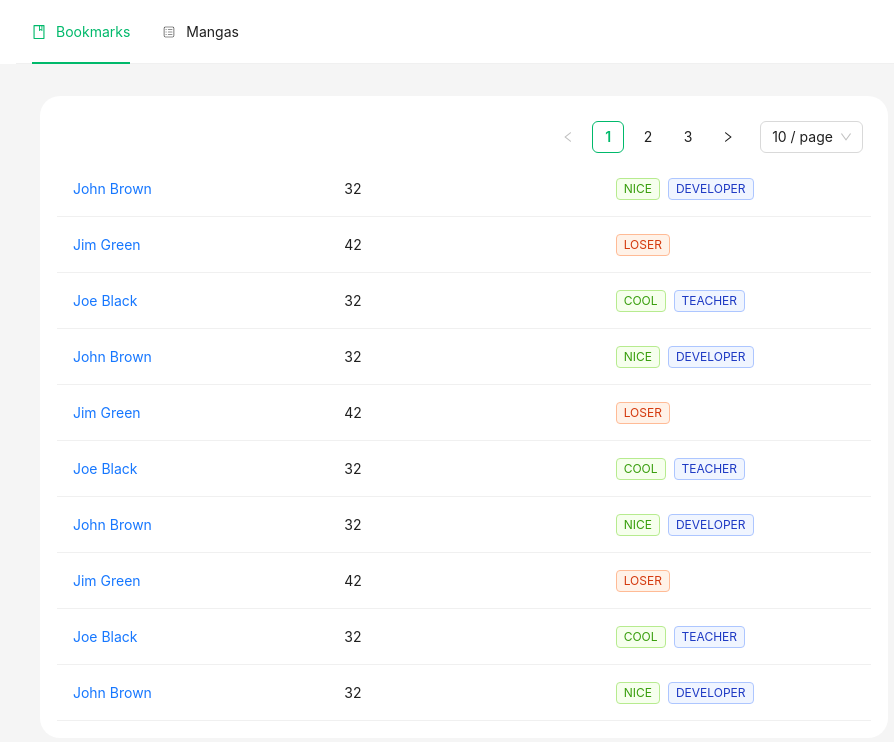
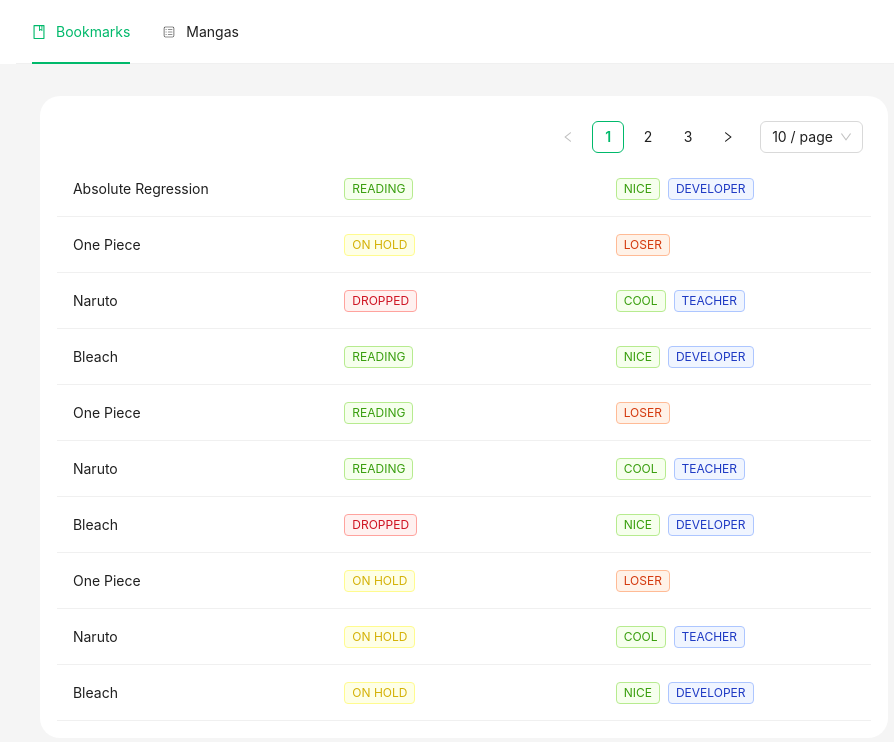
Before and after one commit to Maxikk26/manga-bookmarker-web, a Next.js app: page /bookmarks in a window 1280 px wide. Shown: the top 742 px of the page, without its empty margins (176-1070 px from the left). Built offline with nearby package versions, Linux system fonts and the light colour scheme.

Commit message:
MOD: componente de tabla

```diff
--- a/src/app/(auth)/bookmarks/page.jsx
+++ b/src/app/(auth)/bookmarks/page.jsx
@@ -1,101 +1,42 @@
 'use client'
 
-import React, {useState} from 'react'
-import {Pagination, Table, Tag} from "antd";
+import React, {useEffect, useState} from 'react'
+import Table from "@/components/Table";
 
-const columns = [
-	{
-		title: 'Título',
-		dataIndex: 'name',
-		key: 'name',
-		render: (text) => <a>{text}</a>,
-	},
-	{
-		title: 'Estatus',
-		dataIndex: 'age',
-		key: 'age',
-	},
-	{
-		title: 'Última lectura',
-		key: 'tags',
-		dataIndex: 'tags',
-		render: (_, { tags }) => (
-			<>
-				{tags.map((tag) => {
-					let color = tag.length > 5 ? 'geekblue' : 'green'
-					if (tag === 'loser') {
-						color = 'volcano'
-					}
-					return (
-						<Tag color={color} key={tag}>
-							{tag.toUpperCase()}
-						</Tag>
-					)
-				})}
-			</>
-		),
-	},
-]
 
 const data = [
-	{ key: '1', name: 'John Brown', age: 32, address: 'New York No. 1 Lake Park', tags: ['nice', 'developer'] },
-	{ key: '2', name: 'Jim Green', age: 42, address: 'London No. 1 Sidney Pl', tags: ['loser'] },
-	{ key: '3', name: 'Joe Black', age: 32, address: 'Sydney No. 1 York Street', tags: ['cool', 'teacher'] },
-	{ key: '4', name: 'John Brown', age: 32, address: 'New York No. 1 Lake Park', tags: ['nice', 'developer'] },
-	{ key: '5', name: 'Jim Green', age: 42, address: 'London No. 1 Sidney Pl', tags: ['loser'] },
-	{ key: '6', name: 'Joe Black', age: 32, address: 'Sydney No. 1 York Street', tags: ['cool', 'teacher'] },
-	{ key: '7', name: 'John Brown', age: 32, address: 'New York No. 1 Lake Park', tags: ['nice', 'developer'] },
-	{ key: '8', name: 'Jim Green', age: 42, address: 'London No. 1 Sidney Pl', tags: ['loser'] },
-	{ key: '9', name: 'Joe Black', age: 32, address: 'Sydney No. 1 York Street', tags: ['cool', 'teacher'] },
-	{ key: '10', name: 'John Brown', age: 32, address: 'New York No. 1 Lake Park', tags: ['nice', 'developer'] },
-	{ key: '11', name: 'Jim Green', age: 42, address: 'London No. 1 Sidney Pl', tags: ['loser'] },
-	{ key: '12', name: 'Joe Black', age: 32, address: 'Sydney No. 1 York Street', tags: ['cool', 'teacher'] },
-	{ key: '13', name: 'John Brown', age: 32, address: 'New York No. 1 Lake Park', tags: ['nice', 'developer'] },
-	{ key: '14', name: 'Jim Green', age: 42, address: 'London No. 1 Sidney Pl', tags: ['loser'] },
-	{ key: '15', name: 'Joe Black', age: 32, address: 'Sydney No. 1 York Street', tags: ['cool', 'teacher'] },
-	{ key: '16', name: 'John Brown', age: 32, address: 'New York No. 1 Lake Park', tags: ['nice', 'developer'] },
-	{ key: '17', name: 'Jim Green', age: 42, address: 'London No. 1 Sidney Pl', tags: ['loser'] },
-	{ key: '18', name: 'Joe Black', age: 32, address: 'Sydney No. 1 York Street', tags: ['cool', 'teacher'] },
-	{ key: '19', name: 'John Brown', age: 32, address: 'New York No. 1 Lake Park', tags: ['nice', 'developer'] },
-	{ key: '20', name: 'Jim Green', age: 42, address: 'London No. 1 Sidney Pl', tags: ['loser'] },
-	{ key: '21', name: 'Joe Black', age: 32, address: 'Sydney No. 1 York Street', tags: ['cool', 'teacher'] },
-	{ key: '22', name: 'John Brown', age: 32, address: 'New York No. 1 Lake Park', tags: ['nice', 'developer'] },
-	{ key: '23', name: 'Jim Green', age: 42, address: 'London No. 1 Sidney Pl', tags: ['loser'] },
-	{ key: '24', name: 'Joe Black', age: 32, address: 'Sydney No. 1 York Street', tags: ['cool', 'teacher'] }
+	{ key: '1', name: 'Absolute Regression', status: 1, address: 'New York No. 1 Lake Park', tags: ['nice', 'developer'] },
+	{ key: '2', name: 'One Piece', status: 2, address: 'London No. 1 Sidney Pl', tags: ['loser'] },
+	{ key: '3', name: 'Naruto', status: 3, address: 'Sydney No. 1 York Street', tags: ['cool', 'teacher'] },
+	{ key: '4', name: 'Bleach', status: 1, address: 'New York No. 1 Lake Park', tags: ['nice', 'developer'] },
+	{ key: '5', name: 'One Piece', status: 1, address: 'London No. 1 Sidney Pl', tags: ['loser'] },
+	{ key: '6', name: 'Naruto', status: 1, address: 'Sydney No. 1 York Street', tags: ['cool', 'teacher'] },
+	{ key: '7', name: 'Bleach', status: 3, address: 'New York No. 1 Lake Park', tags: ['nice', 'developer'] },
+	{ key: '8', name: 'One Piece', status: 2, address: 'London No. 1 Sidney Pl', tags: ['loser'] },
+	{ key: '9', name: 'Naruto', status: 2, address: 'Sydney No. 1 York Street', tags: ['cool', 'teacher'] },
+	{ key: '10', name: 'Bleach', status: 2, address: 'New York No. 1 Lake Park', tags: ['nice', 'developer'] },
+	{ key: '11', name: 'One Piece', status: 1, address: 'London No. 1 Sidney Pl', tags: ['loser'] },
+	{ key: '12', name: 'Naruto', status: 1, address: 'Sydney No. 1 York Street', tags: ['cool', 'teacher'] },
+	{ key: '13', name: 'Bleach', status: 1, address: 'New York No. 1 Lake Park', tags: ['nice', 'developer'] },
+	{ key: '14', name: 'One Piece', status: 3, address: 'London No. 1 Sidney Pl', tags: ['loser'] },
+	{ key: '15', name: 'Naruto', status: 3, address: 'Sydney No. 1 York Street', tags: ['cool', 'teacher'] },
+	{ key: '16', name: 'Bleach', status: 1, address: 'New York No. 1 Lake Park', tags: ['nice', 'developer'] },
+	{ key: '17', name: 'One Piece', status: 2, address: 'London No. 1 Sidney Pl', tags: ['loser'] },
+	{ key: '18', name: 'Naruto', status: 1, address: 'Sydney No. 1 York Street', tags: ['cool', 'teacher'] },
+	{ key: '19', name: 'Bleach', status: 2, address: 'New York No. 1 Lake Park', tags: ['nice', 'developer'] },
+	{ key: '20', name: 'One Piece', status: 1, address: 'London No. 1 Sidney Pl', tags: ['loser'] },
+	{ key: '21', name: 'Naruto', status: 3, address: 'Sydney No. 1 York Street', tags: ['cool', 'teacher'] },
+	{ key: '22', name: 'Bleach', status: 3, address: 'New York No. 1 Lake Park', tags: ['nice', 'developer'] },
+	{ key: '23', name: 'One Piece', status: 1, address: 'London No. 1 Sidney Pl', tags: ['loser'] },
+	{ key: '24', name: 'Naruto', status: 2, address: 'Sydney No. 1 York Street', tags: ['cool', 'teacher'] }
 ];
 
 
-const tableProps = {
-	showHeader:false
-}
+export default function BookmarksPage() {
 
-export default function BookmarksPage() {
-	const [ellipsis, setEllipsis] = useState(true);
-	const [currentPage, setCurrentPage] = useState(1);
-	const [pageSize, setPageSize] = useState(10);
-
-	const tableColumns = columns.map((item) => ({
-		...item,
-		ellipsis,
-	}));
-
-	const handlePaginationChange = (page, pageSize) => {
-		setCurrentPage(page);
-		setPageSize(pageSize);
-	};
-
-	const currentData = data.slice((currentPage - 1) * pageSize, currentPage * pageSize);
-
-	const pagination = (
-		<Pagination
-			current={currentPage}
-			pageSize={pageSize}
-			total={data.length} // Use the actual data length
-			showSizeChanger
-			onChange={handlePaginationChange}
-			pageSizeOptions={['10', '20', '30', '40']}
-		/>
-	);
+	useEffect(() => {
+		//TODO API calls
+	}, []);
 
 	return (
 		<div >
@@ -104,10 +45,7 @@
 			</div>*/}
 
 			<div style={{background:'white',borderRadius:'20px', padding:'2%'}}>
-				<div style={{padding: '1%', display: 'flex', justifyContent: 'right', alignItems: 'center'}}>
-					{pagination}
-				</div>
-				<Table {...tableProps} columns={tableColumns} dataSource={currentData} pagination={false}/>
+				<Table data={data} pageSizeOptions={['10','50']} />
 			</div>
 		</div>
 	)
--- /dev/null
+++ b/src/components/Table.jsx
@@ -0,0 +1,103 @@
+'use client'
+
+import React, {useState} from 'react'
+import {Pagination, Table, Tag} from 'antd'
+
+const columns = [
+    {
+        title: 'Título',
+        dataIndex: 'name',
+        key: 'name',
+    },
+    {
+        title: 'Estatus',
+        dataIndex: 'status',
+        key: 'status',
+        render: (status) => {
+            let color = 'green'
+            let name = 'Reading'
+            switch (status) {
+                case 2:
+                    color = 'yellow'
+                    name = 'On Hold'
+                    break
+                case 3:
+                    color = 'red'
+                    name = 'Dropped'
+                    break
+            }
+            return (
+                <Tag color={color} key={status}>
+                    {name.toUpperCase()}
+                </Tag>
+            )
+        }
+    },
+    {
+        title: 'Última lectura',
+        key: 'tags',
+        dataIndex: 'tags',
+        render: (_, { tags }) => (
+            <>
+                {tags.map((tag) => {
+                    let color = tag.length > 5 ? 'geekblue' : 'green'
+                    if (tag === 'loser') {
+                        color = 'volcano'
+                    }
+                    return (
+                        <Tag color={color} key={tag}>
+                            {tag.toUpperCase()}
+                        </Tag>
+                    )
+                })}
+            </>
+        ),
+    },
+]
+
+const tableProps = {
+    showHeader:false
+}
+
+const CustomTable = (props) => {
+    const ellipsis = props.ellipsis ?? true;
+    const pageSizeOptions = props.pageSizeOptions ?? ['10', '20', '30', '40'];
+
+    const [currentPage, setCurrentPage] = useState(1);
+    const [pageSize, setPageSize] = useState(props.pageSize ?? 10);
+
+    const tableColumns = columns.map((item) => ({
+        ...item,
+        ellipsis,
+    }));
+
+    const handlePaginationChange = (page, pageSize) => {
+        setCurrentPage(page);
+        setPageSize(pageSize);
+    };
+
+    const currentData = props.data.slice((currentPage - 1) * pageSize, currentPage * pageSize);
+
+    const pagination = (
+        <Pagination
+            current={currentPage}
+            pageSize={pageSize}
+            total={props.data.length} // Use the actual data length
+            showSizeChanger
+            onChange={handlePaginationChange}
+            pageSizeOptions={pageSizeOptions}
+        />
+    );
+
+    return (
+        <>
+            <div style={{padding: '1%', display: 'flex', justifyContent: 'right', alignItems: 'center'}}>
+                {pagination}
+            </div>
+            <Table {...tableProps} columns={tableColumns} dataSource={currentData} pagination={false}/>
+        </>
+    )
+}
+
+
+export default CustomTable
```
